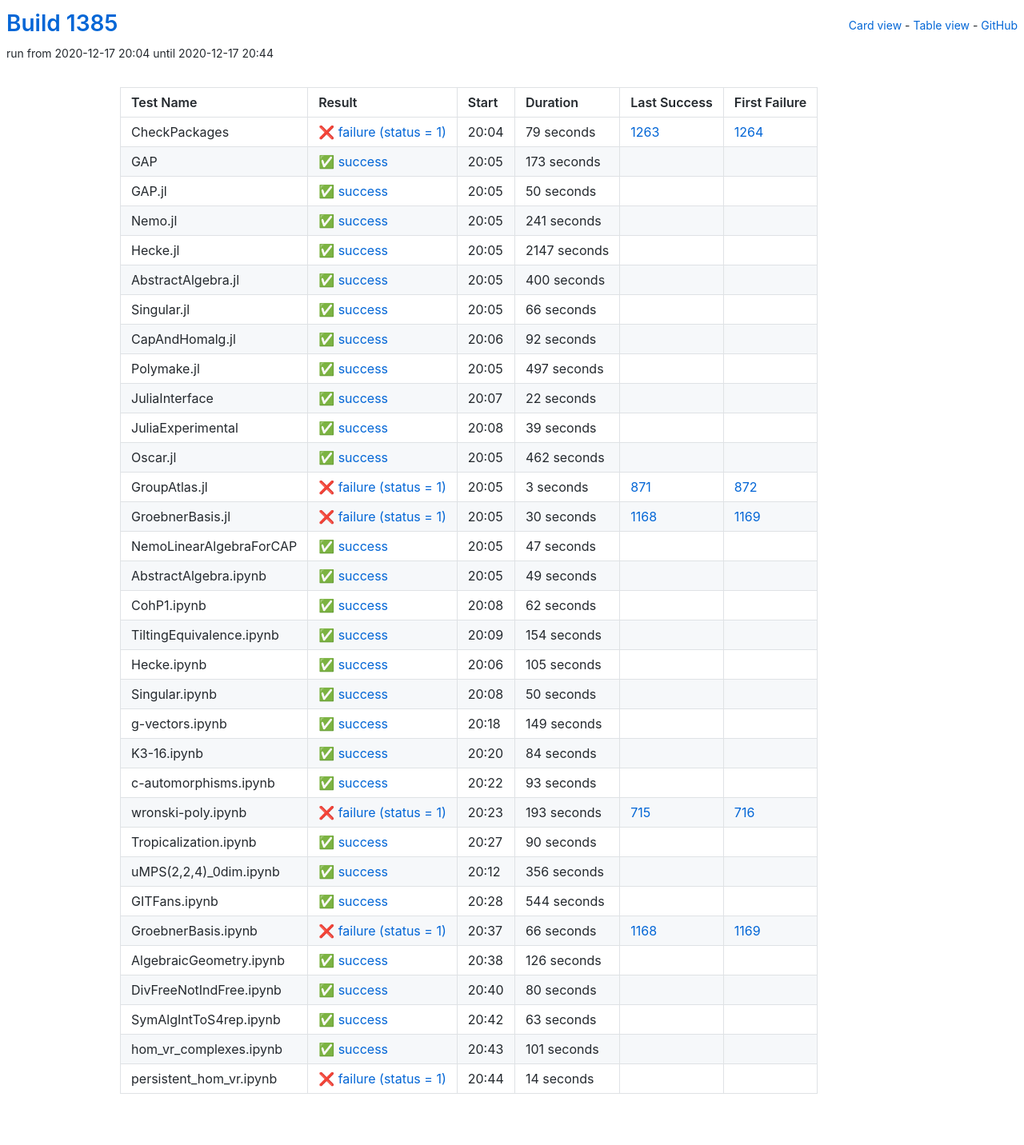
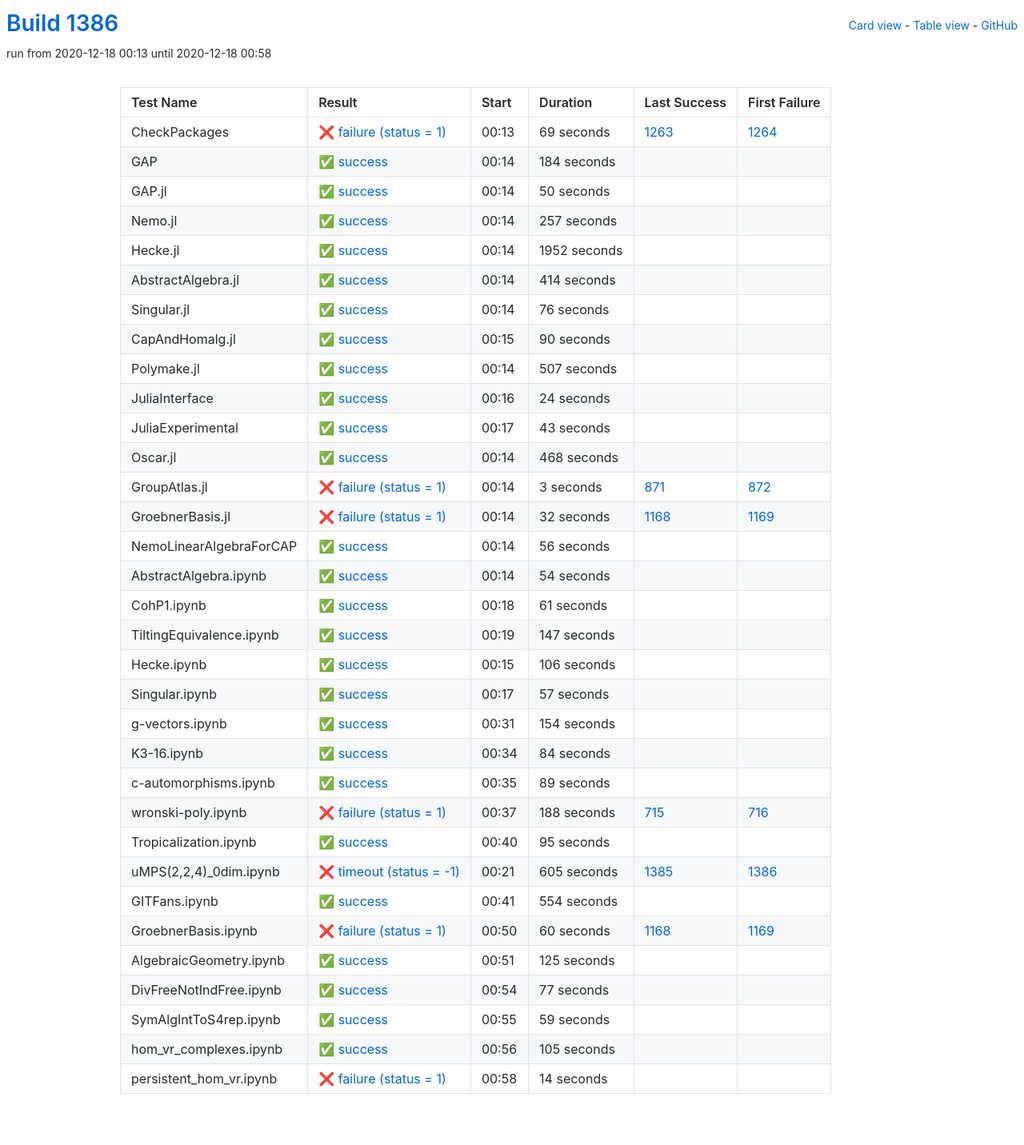
Before and after one commit to oscar-system/oscar-ci-status-stable, a Jekyll site: the page built from table.html, in a window 1280 px wide. Shown: the whole page at 80% size. Built offline with Jekyll 4.4.1, drawn with Linux system fonts in a browser that asks for light colours.

Commit message:
Build #1386

```diff
--- a/_data/ci.yml
+++ b/_data/ci.yml
@@ -1,6 +1,6 @@
 ---
-build: 1385
-build_url: https://oscarci.mathematik.uni-kl.de/job/oscar-stable/1385/
+build: 1386
+build_url: https://oscarci.mathematik.uni-kl.de/job/oscar-stable/1386/
 job: oscar-stable
 organization: oscar-system
 repo: oscar-ci-status-stable
@@ -8,32 +8,32 @@ repourl: https://github.com/oscar-system/oscar-ci-status-stable
 tests:
 - name: CheckPackages
   id: checkpackages
-  log: https://oscarci.mathematik.uni-kl.de/job/oscar-stable/1385/artifact/logs/build-1385/CheckPackages.log
-  start: 2020-12-17 20:04
+  log: https://oscarci.mathematik.uni-kl.de/job/oscar-stable/1386/artifact/logs/build-1386/CheckPackages.log
+  start: 2020-12-18 00:13
   success: false
   exitcode: 1
   status: failure
-  duration: 79
+  duration: 69
   last_success: 1263
   last_success_url: https://oscarci.mathematik.uni-kl.de/job/oscar-stable/1263/
   first_failure: 1264
   first_failure_url: https://oscarci.mathematik.uni-kl.de/job/oscar-stable/1264/
 - name: GAP
   id: gap
-  log: https://oscarci.mathematik.uni-kl.de/job/oscar-stable/1385/artifact/logs/build-1385/GAP.log
-  start: 2020-12-17 20:05
+  log: https://oscarci.mathematik.uni-kl.de/job/oscar-stable/1386/artifact/logs/build-1386/GAP.log
+  start: 2020-12-18 00:14
   success: true
   exitcode: 0
   status: success
-  duration: 173
+  duration: 184
   last_success: false
   last_success_url:
   first_failure: false
   first_failure_url:
 - name: GAP.jl
   id: gap-jl
-  log: https://oscarci.mathematik.uni-kl.de/job/oscar-stable/1385/artifact/logs/build-1385/GAP.jl.log
-  start: 2020-12-17 20:05
+  log: https://oscarci.mathematik.uni-kl.de/job/oscar-stable/1386/artifact/logs/build-1386/GAP.jl.log
+  start: 2020-12-18 00:14
   success: true
   exitcode: 0
   status: success
@@ -44,116 +44,116 @@ tests:
   first_failure_url:
 - name: Nemo.jl
   id: nemo-jl
-  log: https://oscarci.mathematik.uni-kl.de/job/oscar-stable/1385/artifact/logs/build-1385/Nemo.jl.log
-  start: 2020-12-17 20:05
+  log: https://oscarci.mathematik.uni-kl.de/job/oscar-stable/1386/artifact/logs/build-1386/Nemo.jl.log
+  start: 2020-12-18 00:14
   success: true
   exitcode: 0
   status: success
-  duration: 241
+  duration: 257
   last_success: false
   last_success_url:
   first_failure: false
   first_failure_url:
 - name: Hecke.jl
   id: hecke-jl
-  log: https://oscarci.mathematik.uni-kl.de/job/oscar-stable/1385/artifact/logs/build-1385/Hecke.jl.log
-  start: 2020-12-17 20:05
+  log: https://oscarci.mathematik.uni-kl.de/job/oscar-stable/1386/artifact/logs/build-1386/Hecke.jl.log
+  start: 2020-12-18 00:14
   success: true
   exitcode: 0
   status: success
-  duration: 2147
+  duration: 1952
   last_success: false
   last_success_url:
   first_failure: false
   first_failure_url:
 - name: AbstractAlgebra.jl
   id: abstractalgebra-jl
-  log: https://oscarci.mathematik.uni-kl.de/job/oscar-stable/1385/artifact/logs/build-1385/AbstractAlgebra.jl.log
-  start: 2020-12-17 20:05
+  log: https://oscarci.mathematik.uni-kl.de/job/oscar-stable/1386/artifact/logs/build-1386/AbstractAlgebra.jl.log
+  start: 2020-12-18 00:14
   success: true
   exitcode: 0
   status: success
-  duration: 400
+  duration: 414
   last_success: false
   last_success_url:
   first_failure: false
   first_failure_url:
 - name: Singular.jl
   id: singular-jl
-  log: https://oscarci.mathematik.uni-kl.de/job/oscar-stable/1385/artifact/logs/build-1385/Singular.jl.log
-  start: 2020-12-17 20:05
+  log: https://oscarci.mathematik.uni-kl.de/job/oscar-stable/1386/artifact/logs/build-1386/Singular.jl.log
+  start: 2020-12-18 00:14
   success: true
   exitcode: 0
   status: success
-  duration: 66
+  duration: 76
   last_success: false
   last_success_url:
   first_failure: false
   first_failure_url:
 - name: CapAndHomalg.jl
   id: capandhomalg-jl
-  log: https://oscarci.mathematik.uni-kl.de/job/oscar-stable/1385/artifact/logs/build-1385/CapAndHomalg.jl.log
-  start: 2020-12-17 20:06
+  log: https://oscarci.mathematik.uni-kl.de/job/oscar-stable/1386/artifact/logs/build-1386/CapAndHomalg.jl.log
+  start: 2020-12-18 00:15
   success: true
   exitcode: 0
   status: success
-  duration: 92
+  duration: 90
   last_success: false
   last_success_url:
   first_failure: false
   first_failure_url:
 - name: Polymake.jl
   id: polymake-jl
-  log: https://oscarci.mathematik.uni-kl.de/job/oscar-stable/1385/artifact/logs/build-1385/Polymake.jl.log
-  start: 2020-12-17 20:05
+  log: https://oscarci.mathematik.uni-kl.de/job/oscar-stable/1386/artifact/logs/build-1386/Polymake.jl.log
+  start: 2020-12-18 00:14
   success: true
   exitcode: 0
   status: success
-  duration: 497
+  duration: 507
   last_success: false
   last_success_url:
   first_failure: false
   first_failure_url:
 - name: JuliaInterface
   id: juliainterface
-  log: https://oscarci.mathematik.uni-kl.de/job/oscar-stable/1385/artifact/logs/build-1385/JuliaInterface.log
-  start: 2020-12-17 20:07
+  log: https://oscarci.mathematik.uni-kl.de/job/oscar-stable/1386/artifact/logs/build-1386/JuliaInterface.log
+  start: 2020-12-18 00:16
   success: true
   exitcode: 0
   status: success
-  duration: 22
+  duration: 24
   last_success: false
   last_success_url:
   first_failure: false
   first_failure_url:
 - name: JuliaExperimental
   id: juliaexperimental
-  log: https://oscarci.mathematik.uni-kl.de/job/oscar-stable/1385/artifact/logs/build-1385/JuliaExperimental.log
-  start: 2020-12-17 20:08
+  log: https://oscarci.mathematik.uni-kl.de/job/oscar-stable/1386/artifact/logs/build-1386/JuliaExperimental.log
+  start: 2020-12-18 00:17
   success: true
   exitcode: 0
   status: success
-  duration: 39
+  duration: 43
   last_success: false
   last_success_url:
   first_failure: false
   first_failure_url:
 - name: Oscar.jl
   id: oscar-jl
-  log: https://oscarci.mathematik.uni-kl.de/job/oscar-stable/1385/artifact/logs/build-1385/Oscar.jl.log
-  start: 2020-12-17 20:05
+  log: https://oscarci.mathematik.uni-kl.de/job/oscar-stable/1386/artifact/logs/build-1386/Oscar.jl.log
+  start: 2020-12-18 00:14
   success: true
   exitcode: 0
   status: success
-  duration: 462
+  duration: 468
   last_success: false
   last_success_url:
   first_failure: false
   first_failure_url:
 - name: GroupAtlas.jl
   id: groupatlas-jl
-  log: https://oscarci.mathematik.uni-kl.de/job/oscar-stable/1385/artifact/logs/build-1385/GroupAtlas.jl.log
-  start: 2020-12-17 20:05
+  log: https://oscarci.mathematik.uni-kl.de/job/oscar-stable/1386/artifact/logs/build-1386/GroupAtlas.jl.log
+  start: 2020-12-18 00:14
   success: false
   exitcode: 1
   status: failure
@@ -164,56 +164,92 @@ tests:
   first_failure_url: https://oscarci.mathematik.uni-kl.de/job/oscar-stable/872/
 - name: GroebnerBasis.jl
   id: groebnerbasis-jl
-  log: https://oscarci.mathematik.uni-kl.de/job/oscar-stable/1385/artifact/logs/build-1385/GroebnerBasis.jl.log
-  start: 2020-12-17 20:05
+  log: https://oscarci.mathematik.uni-kl.de/job/oscar-stable/1386/artifact/logs/build-1386/GroebnerBasis.jl.log
+  start: 2020-12-18 00:14
   success: false
   exitcode: 1
   status: failure
-  duration: 30
+  duration: 32
   last_success: 1168
   last_success_url: https://oscarci.mathematik.uni-kl.de/job/oscar-stable/1168/
   first_failure: 1169
   first_failure_url: https://oscarci.mathematik.uni-kl.de/job/oscar-stable/1169/
 - name: NemoLinearAlgebraForCAP
   id: nemolinearalgebraforcap
-  log: https://oscarci.mathematik.uni-kl.de/job/oscar-stable/1385/artifact/logs/build-1385/NemoLinearAlgebraForCAP.log
-  start: 2020-12-17 20:05
+  log: https://oscarci.mathematik.uni-kl.de/job/oscar-stable/1386/artifact/logs/build-1386/NemoLinearAlgebraForCAP.log
+  start: 2020-12-18 00:14
   success: true
   exitcode: 0
   status: success
-  duration: 47
+  duration: 56
   last_success: false
   last_success_url:
   first_failure: false
   first_failure_url:
 - name: AbstractAlgebra.ipynb
   id: abstractalgebra-ipynb
-  log: https://oscarci.mathematik.uni-kl.de/job/oscar-stable/1385/artifact/logs/build-1385/AbstractAlgebra.ipynb.log
-  start: 2020-12-17 20:05
+  log: https://oscarci.mathematik.uni-kl.de/job/oscar-stable/1386/artifact/logs/build-1386/AbstractAlgebra.ipynb.log
+  start: 2020-12-18 00:14
   success: true
   exitcode: 0
   status: success
-  duration: 49
+  duration: 54
   last_success: false
   last_success_url:
   first_failure: false
   first_failure_url:
 - name: CohP1.ipynb
   id: cohp1-ipynb
-  log: https://oscarci.mathematik.uni-kl.de/job/oscar-stable/1385/artifact/logs/build-1385/CohP1.ipynb.log
-  start: 2020-12-17 20:08
+  log: https://oscarci.mathematik.uni-kl.de/job/oscar-stable/1386/artifact/logs/build-1386/CohP1.ipynb.log
+  start: 2020-12-18 00:18
   success: true
   exitcode: 0
   status: success
-  duration: 62
+  duration: 61
   last_success: false
   last_success_url:
   first_failure: false
   first_failure_url:
 - name: TiltingEquivalence.ipynb
   id: tiltingequivalence-ipynb
-  log: https://oscarci.mathematik.uni-kl.de/job/oscar-stable/1385/artifact/logs/build-1385/TiltingEquivalence.ipynb.log
-  start: 2020-12-17 20:09
+  log: https://oscarci.mathematik.uni-kl.de/job/oscar-stable/1386/artifact/logs/build-1386/TiltingEquivalence.ipynb.log
+  start: 2020-12-18 00:19
+  success: true
+  exitcode: 0
+  status: success
+  duration: 147
+  last_success: false
+  last_success_url:
+  first_failure: false
+  first_failure_url:
+- name: Hecke.ipynb
+  id: hecke-ipynb
+  log: https://oscarci.mathematik.uni-kl.de/job/oscar-stable/1386/artifact/logs/build-1386/Hecke.ipynb.log
+  start: 2020-12-18 00:15
+  success: true
+  exitcode: 0
+  status: success
+  duration: 106
+  last_success: false
+  last_success_url:
+  first_failure: false
+  first_failure_url:
+- name: Singular.ipynb
+  id: singular-ipynb
+  log: https://oscarci.mathematik.uni-kl.de/job/oscar-stable/1386/artifact/logs/build-1386/Singular.ipynb.log
+  start: 2020-12-18 00:17
+  success: true
+  exitcode: 0
+  status: success
+  duration: 57
+  last_success: false
+  last_success_url:
+  first_failure: false
+  first_failure_url:
+- name: g-vectors.ipynb
+  id: g-vectors-ipynb
+  log: https://oscarci.mathematik.uni-kl.de/job/oscar-stable/1386/artifact/logs/build-1386/g-vectors.ipynb.log
+  start: 2020-12-18 00:31
   success: true
   exitcode: 0
   status: success
@@ -222,46 +258,10 @@ tests:
   last_success_url:
   first_failure: false
   first_failure_url:
-- name: Hecke.ipynb
-  id: hecke-ipynb
-  log: https://oscarci.mathematik.uni-kl.de/job/oscar-stable/1385/artifact/logs/build-1385/Hecke.ipynb.log
-  start: 2020-12-17 20:06
-  success: true
-  exitcode: 0
-  status: success
-  duration: 105
-  last_success: false
-  last_success_url:
-  first_failure: false
-  first_failure_url:
-- name: Singular.ipynb
-  id: singular-ipynb
-  log: https://oscarci.mathematik.uni-kl.de/job/oscar-stable/1385/artifact/logs/build-1385/Singular.ipynb.log
-  start: 2020-12-17 20:08
-  success: true
-  exitcode: 0
-  status: success
-  duration: 50
-  last_success: false
-  last_success_url:
-  first_failure: false
-  first_failure_url:
-- name: g-vectors.ipynb
-  id: g-vectors-ipynb
-  log: https://oscarci.mathematik.uni-kl.de/job/oscar-stable/1385/artifact/logs/build-1385/g-vectors.ipynb.log
-  start: 2020-12-17 20:18
-  success: true
-  exitcode: 0
-  status: success
-  duration: 149
-  last_success: false
-  last_success_url:
-  first_failure: false
-  first_failure_url:
 - name: K3-16.ipynb
   id: k3-16-ipynb
-  log: https://oscarci.mathematik.uni-kl.de/job/oscar-stable/1385/artifact/logs/build-1385/K3-16.ipynb.log
-  start: 2020-12-17 20:20
+  log: https://oscarci.mathematik.uni-kl.de/job/oscar-stable/1386/artifact/logs/build-1386/K3-16.ipynb.log
+  start: 2020-12-18 00:34
   success: true
   exitcode: 0
   status: success
@@ -272,128 +272,128 @@ tests:
   first_failure_url:
 - name: c-automorphisms.ipynb
   id: c-automorphisms-ipynb
-  log: https://oscarci.mathematik.uni-kl.de/job/oscar-stable/1385/artifact/logs/build-1385/c-automorphisms.ipynb.log
-  start: 2020-12-17 20:22
+  log: https://oscarci.mathematik.uni-kl.de/job/oscar-stable/1386/artifact/logs/build-1386/c-automorphisms.ipynb.log
+  start: 2020-12-18 00:35
   success: true
   exitcode: 0
   status: success
-  duration: 93
+  duration: 89
   last_success: false
   last_success_url:
   first_failure: false
   first_failure_url:
 - name: wronski-poly.ipynb
   id: wronski-poly-ipynb
-  log: https://oscarci.mathematik.uni-kl.de/job/oscar-stable/1385/artifact/logs/build-1385/wronski-poly.ipynb.log
-  start: 2020-12-17 20:23
+  log: https://oscarci.mathematik.uni-kl.de/job/oscar-stable/1386/artifact/logs/build-1386/wronski-poly.ipynb.log
+  start: 2020-12-18 00:37
   success: false
   exitcode: 1
   status: failure
-  duration: 193
+  duration: 188
   last_success: 715
   last_success_url: https://oscarci.mathematik.uni-kl.de/job/oscar-stable/715/
   first_failure: 716
   first_failure_url: https://oscarci.mathematik.uni-kl.de/job/oscar-stable/716/
 - name: Tropicalization.ipynb
   id: tropicalization-ipynb
-  log: https://oscarci.mathematik.uni-kl.de/job/oscar-stable/1385/artifact/logs/build-1385/Tropicalization.ipynb.log
-  start: 2020-12-17 20:27
+  log: https://oscarci.mathematik.uni-kl.de/job/oscar-stable/1386/artifact/logs/build-1386/Tropicalization.ipynb.log
+  start: 2020-12-18 00:40
   success: true
   exitcode: 0
   status: success
-  duration: 90
+  duration: 95
   last_success: false
   last_success_url:
   first_failure: false
   first_failure_url:
 - name: uMPS(2,2,4)_0dim.ipynb
   id: umps-2-2-4-0dim-ipynb
-  log: https://oscarci.mathematik.uni-kl.de/job/oscar-stable/1385/artifact/logs/build-1385/uMPS-2-2-4-_0dim.ipynb.log
-  start: 2020-12-17 20:12
+  log: https://oscarci.mathematik.uni-kl.de/job/oscar-stable/1386/artifact/logs/build-1386/uMPS-2-2-4-_0dim.ipynb.log
+  start: 2020-12-18 00:21
+  success: false
+  exitcode: -1
+  status: timeout
+  duration: 605
+  last_success: 1385
+  last_success_url: https://oscarci.mathematik.uni-kl.de/job/oscar-stable/1385/
+  first_failure: 1386
+  first_failure_url: https://oscarci.mathematik.uni-kl.de/job/oscar-stable/1386/
+- name: GITFans.ipynb
+  id: gitfans-ipynb
+  log: https://oscarci.mathematik.uni-kl.de/job/oscar-stable/1386/artifact/logs/build-1386/GITFans.ipynb.log
+  start: 2020-12-18 00:41
   success: true
   exitcode: 0
   status: success
-  duration: 356
-  last_success: false
-  last_success_url:
-  first_failure: false
-  first_failure_url:
-- name: GITFans.ipynb
-  id: gitfans-ipynb
-  log: https://oscarci.mathematik.uni-kl.de/job/oscar-stable/1385/artifact/logs/build-1385/GITFans.ipynb.log
-  start: 2020-12-17 20:28
-  success: true
-  exitcode: 0
-  status: success
-  duration: 544
+  duration: 554
   last_success: false
   last_success_url:
   first_failure: false
   first_failure_url:
 - name: GroebnerBasis.ipynb
   id: groebnerbasis-ipynb
-  log: https://oscarci.mathematik.uni-kl.de/job/oscar-stable/1385/artifact/logs/build-1385/GroebnerBasis.ipynb.log
-  start: 2020-12-17 20:37
+  log: https://oscarci.mathematik.uni-kl.de/job/oscar-stable/1386/artifact/logs/build-1386/GroebnerBasis.ipynb.log
+  start: 2020-12-18 00:50
   success: false
   exitcode: 1
   status: failure
-  duration: 66
+  duration: 60
   last_success: 1168
   last_success_url: https://oscarci.mathematik.uni-kl.de/job/oscar-stable/1168/
   first_failure: 1169
   first_failure_url: https://oscarci.mathematik.uni-kl.de/job/oscar-stable/1169/
 - name: AlgebraicGeometry.ipynb
   id: algebraicgeometry-ipynb
-  log: https://oscarci.mathematik.uni-kl.de/job/oscar-stable/1385/artifact/logs/build-1385/AlgebraicGeometry.ipynb.log
-  start: 2020-12-17 20:38
+  log: https://oscarci.mathematik.uni-kl.de/job/oscar-stable/1386/artifact/logs/build-1386/AlgebraicGeometry.ipynb.log
+  start: 2020-12-18 00:51
   success: true
   exitcode: 0
   status: success
-  duration: 126
+  duration: 125
   last_success: false
   last_success_url:
   first_failure: false
   first_failure_url:
 - name: DivFreeNotIndFree.ipynb
   id: divfreenotindfree-ipynb
-  log: https://oscarci.mathematik.uni-kl.de/job/oscar-stable/1385/artifact/logs/build-1385/DivFreeNotIndFree.ipynb.log
-  start: 2020-12-17 20:40
+  log: https://oscarci.mathematik.uni-kl.de/job/oscar-stable/1386/artifact/logs/build-1386/DivFreeNotIndFree.ipynb.log
+  start: 2020-12-18 00:54
   success: true
   exitcode: 0
   status: success
-  duration: 80
+  duration: 77
   last_success: false
   last_success_url:
   first_failure: false
   first_failure_url:
 - name: SymAlgIntToS4rep.ipynb
   id: symalginttos4rep-ipynb
-  log: https://oscarci.mathematik.uni-kl.de/job/oscar-stable/1385/artifact/logs/build-1385/SymAlgIntToS4rep.ipynb.log
-  start: 2020-12-17 20:42
+  log: https://oscarci.mathematik.uni-kl.de/job/oscar-stable/1386/artifact/logs/build-1386/SymAlgIntToS4rep.ipynb.log
+  start: 2020-12-18 00:55
   success: true
   exitcode: 0
   status: success
-  duration: 63
+  duration: 59
   last_success: false
   last_success_url:
   first_failure: false
   first_failure_url:
 - name: hom_vr_complexes.ipynb
   id: hom-vr-complexes-ipynb
-  log: https://oscarci.mathematik.uni-kl.de/job/oscar-stable/1385/artifact/logs/build-1385/hom_vr_complexes.ipynb.log
-  start: 2020-12-17 20:43
+  log: https://oscarci.mathematik.uni-kl.de/job/oscar-stable/1386/artifact/logs/build-1386/hom_vr_complexes.ipynb.log
+  start: 2020-12-18 00:56
   success: true
   exitcode: 0
   status: success
-  duration: 101
+  duration: 105
   last_success: false
   last_success_url:
   first_failure: false
   first_failure_url:
 - name: persistent_hom_vr.ipynb
   id: persistent-hom-vr-ipynb
-  log: https://oscarci.mathematik.uni-kl.de/job/oscar-stable/1385/artifact/logs/build-1385/persistent_hom_vr.ipynb.log
-  start: 2020-12-17 20:44
+  log: https://oscarci.mathematik.uni-kl.de/job/oscar-stable/1386/artifact/logs/build-1386/persistent_hom_vr.ipynb.log
+  start: 2020-12-18 00:58
   success: false
   exitcode: 1
   status: failure
```
Also changed, not shown: README.md.
